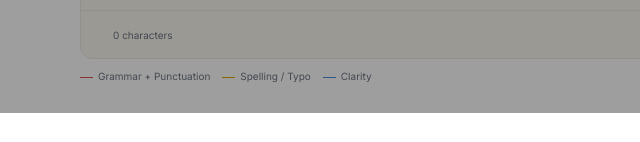
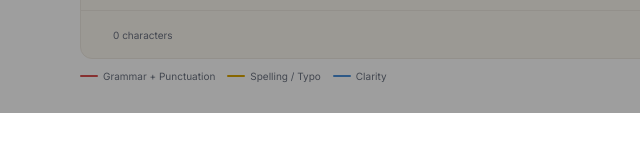
Before and after one commit to El-Prim1/ClearKey, a plain HTML site: page index.html in a window 1280 px wide. Shown: the part 687-829 px from the top of the page, 0-640 px from the left. Drawn offline with Linux system fonts and the light colour scheme.

Commit message:
docs: replace legend swatches with SVG icons for improved accessibility

```diff
--- a/index.html
+++ b/index.html
@@ -141,9 +141,9 @@
           <div class="editor-hint"><span class="hint-sparkle" aria-hidden="true">✦</span> Your words stay yours. Always.</div>
           <div class="suggestion-legend" aria-label="Suggestion colors and issue count">
             <div class="legend-items">
-              <span><i class="legend-swatch legend-grammar"></i>Grammar + Punctuation</span>
-              <span><i class="legend-swatch legend-spelling"></i>Spelling / Typo</span>
-              <span><i class="legend-swatch legend-clarity"></i>Clarity</span>
+              <span><svg class="legend-line legend-grammar" width="18" height="8" viewBox="0 0 18 8" aria-hidden="true"><line x1="1" y1="4" x2="17" y2="4" stroke="currentColor" stroke-width="2" /></svg>Grammar + Punctuation</span>
+              <span><svg class="legend-line legend-spelling" width="18" height="8" viewBox="0 0 18 8" aria-hidden="true"><line x1="1" y1="4" x2="17" y2="4" stroke="currentColor" stroke-width="2" /></svg>Spelling / Typo</span>
+              <span><svg class="legend-line legend-clarity" width="18" height="8" viewBox="0 0 18 8" aria-hidden="true"><line x1="1" y1="4" x2="17" y2="4" stroke="currentColor" stroke-width="2" /></svg>Clarity</span>
             </div>
             <span class="legend-total"><strong id="issue-count">0</strong> issues</span>
           </div>
--- a/style.css
+++ b/style.css
@@ -624,10 +624,17 @@ main {
   gap: 5px;
 }
 
-.legend-swatch {
-  width: 13px;
-  height: 3px;
-  border-bottom: 1px solid currentColor;
+.legend-line {
+  display: block;
+  flex: none;
+  width: 18px;
+  height: 8px;
+}
+
+.legend-line line {
+  stroke: currentColor;
+  stroke-width: 2;
+  stroke-linecap: round;
 }
 
 .legend-grammar { color: var(--grammar); }
```
